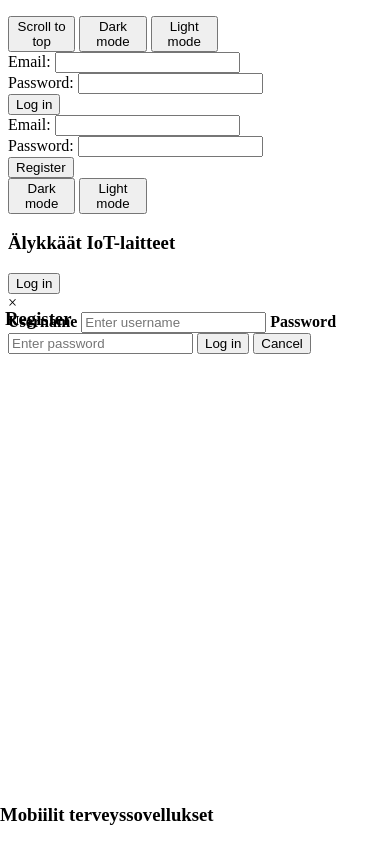
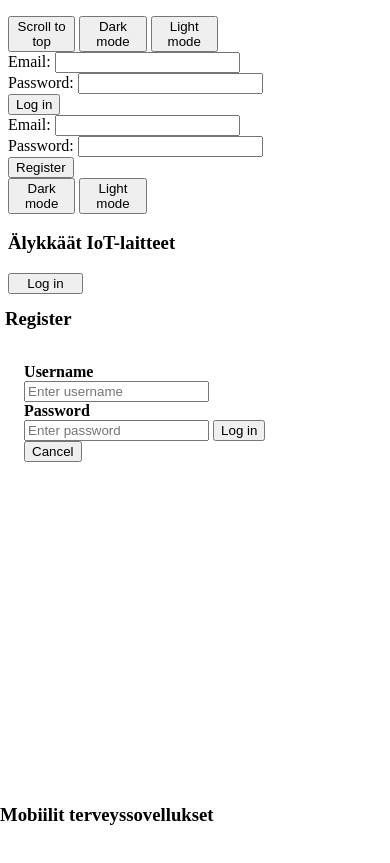
Before and after one commit to Dedasse/mswa, a plain HTML site: page FrontEnd/courses_new.html in a window 390 px wide. Both pictures are taken after a click on the button "Light mode". Shown: the part 105-968 px from the top of the page. Drawn offline with Linux system fonts and the light colour scheme; no server answers.

Commit message:
mobile view works

```diff
--- a/FrontEnd/courses_new.html
+++ b/FrontEnd/courses_new.html
@@ -67,6 +67,17 @@
 
             .myBtn3 {
                 width: 18%;
+            }
+
+            #myBtn6 {
+                top: 92px;
+                right: 365px;
+                width: 20%;
+            }
+
+            .modal-content {
+                margin: 18.5% 4.3% auto;
+                width: 68%;
             }
         }
 
@@ -170,10 +181,7 @@
 
 <button id="myBtn6" onclick="document.getElementById('id01').style.display='block'">Log in</button>
 
-
 <div id="id01" class="modal">
-  <span onclick="document.getElementById('id01').style.display='none'"
-        class="close" title="Close Modal">&times;</span>
 
     <form class="modal-content animate" action="/action_page.php">
 
```
